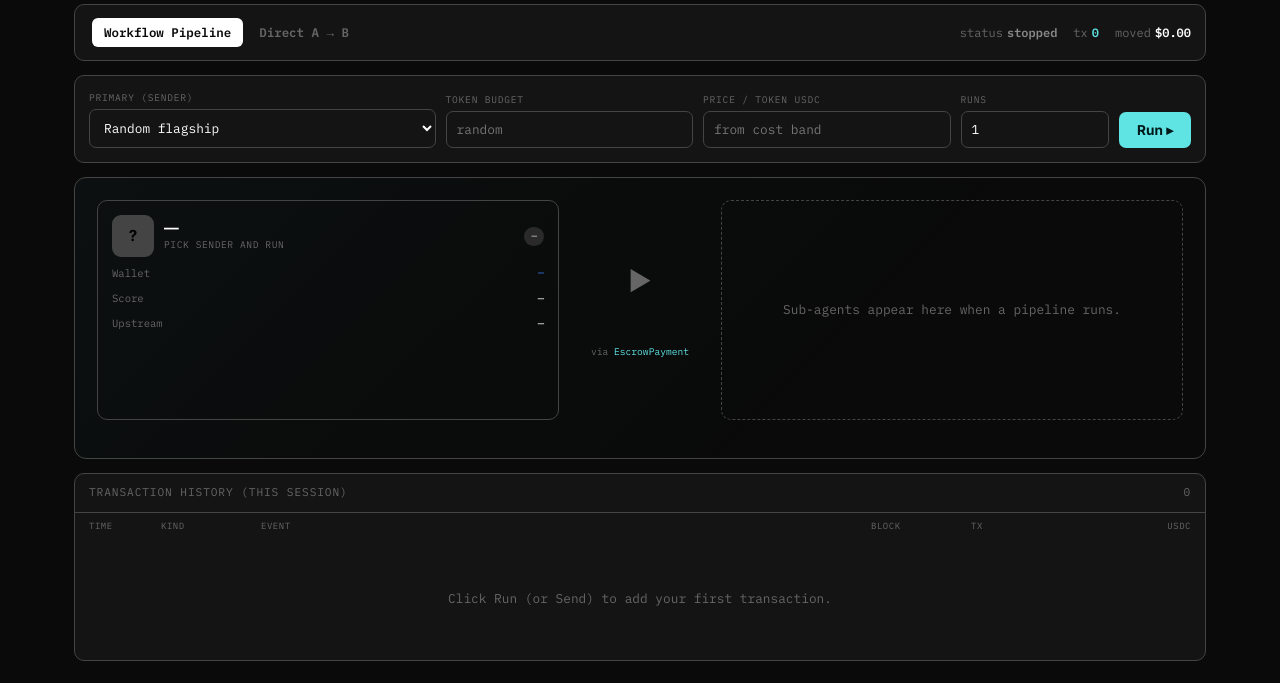
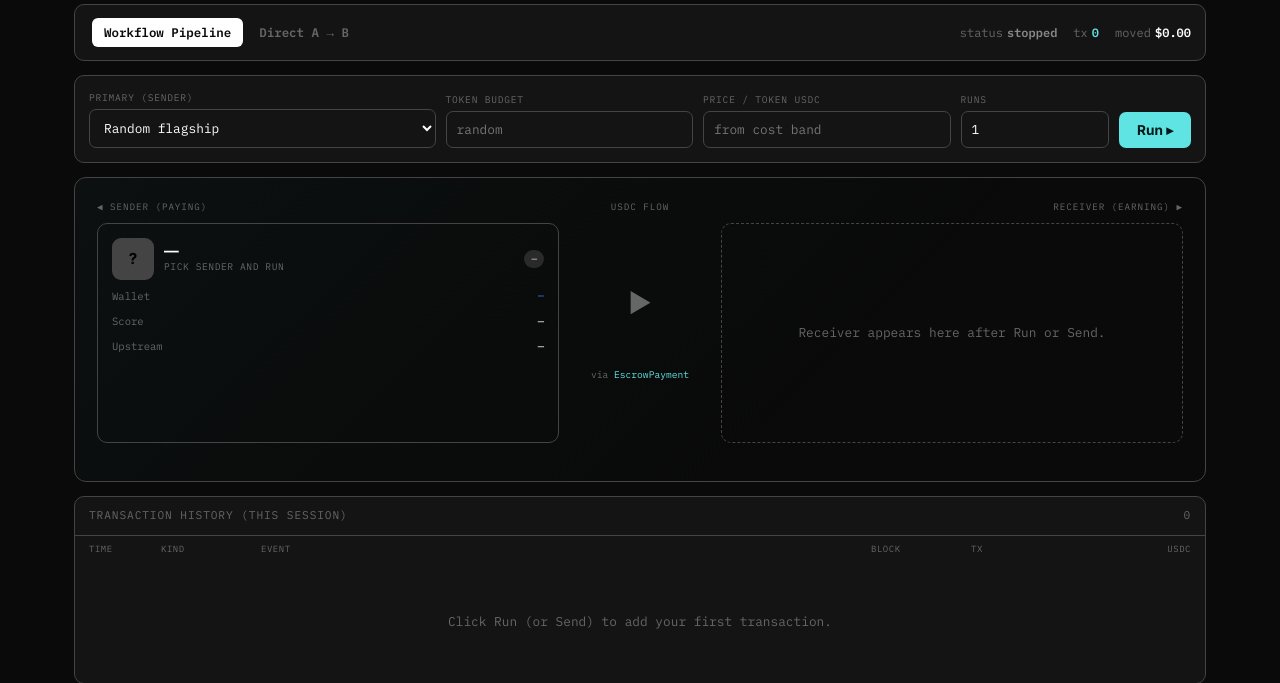
Before and after one commit to shalpate/agenthire, a Flask app: page /demo in a window 1280 px wide. Shown: the part 185-868 px from the top of the page. Run offline with Flask 3, Linux system fonts and the light colour scheme; data that the repository does not hold is empty; some libraries are stand-ins or nearby versions.

Commit message:
fix: explicit Sender / Receiver labels on the stage so both ends are unmistakable
Co-Authored-By: Claude Opus 4.7 (1M context) <noreply@anthropic.com>

```diff
--- a/templates/demo.html
+++ b/templates/demo.html
@@ -195,6 +195,11 @@
   <div class="chain-bar" id="chain-bar"></div>
 
   <div class="stage" id="stage">
+    <div style="display:grid; grid-template-columns: 1fr 130px 1fr; gap: 10px; font-family: var(--font-mono); font-size: .58rem; color: var(--text-3); text-transform: uppercase; letter-spacing: .1em; margin-bottom: 8px;">
+      <span>◀ Sender (paying)</span>
+      <span style="text-align:center;">USDC flow</span>
+      <span style="text-align:right;">Receiver (earning) ▶</span>
+    </div>
     <div class="pipe" id="pipe">
       <div class="agent" id="a-from">
         <div class="a-head">
@@ -217,7 +222,7 @@
       </div>
 
       <div class="subs" id="subs">
-        <div class="agent empty">Sub-agents appear here when a pipeline runs.</div>
+        <div class="agent empty">Receiver appears here after Run or Send.</div>
       </div>
     </div>
     <div class="prog"><div class="prog-fill"></div></div>
```
